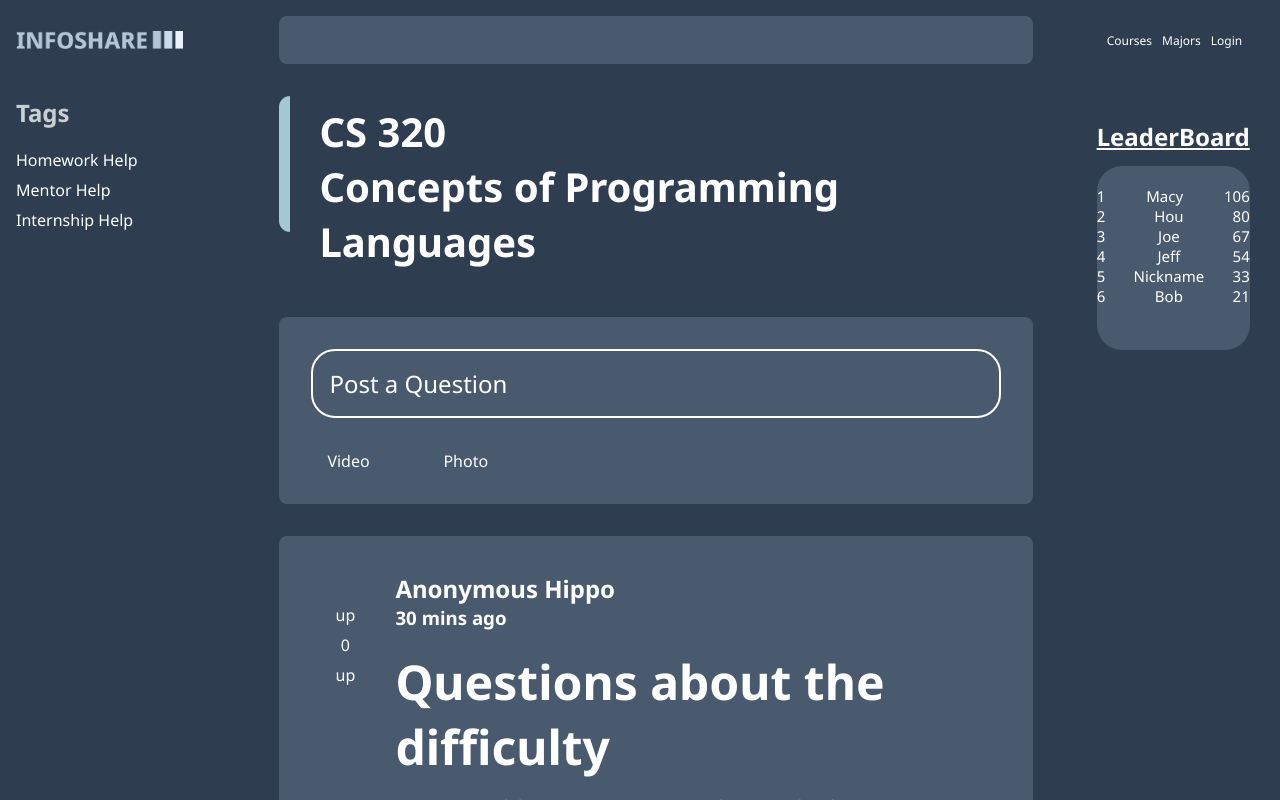
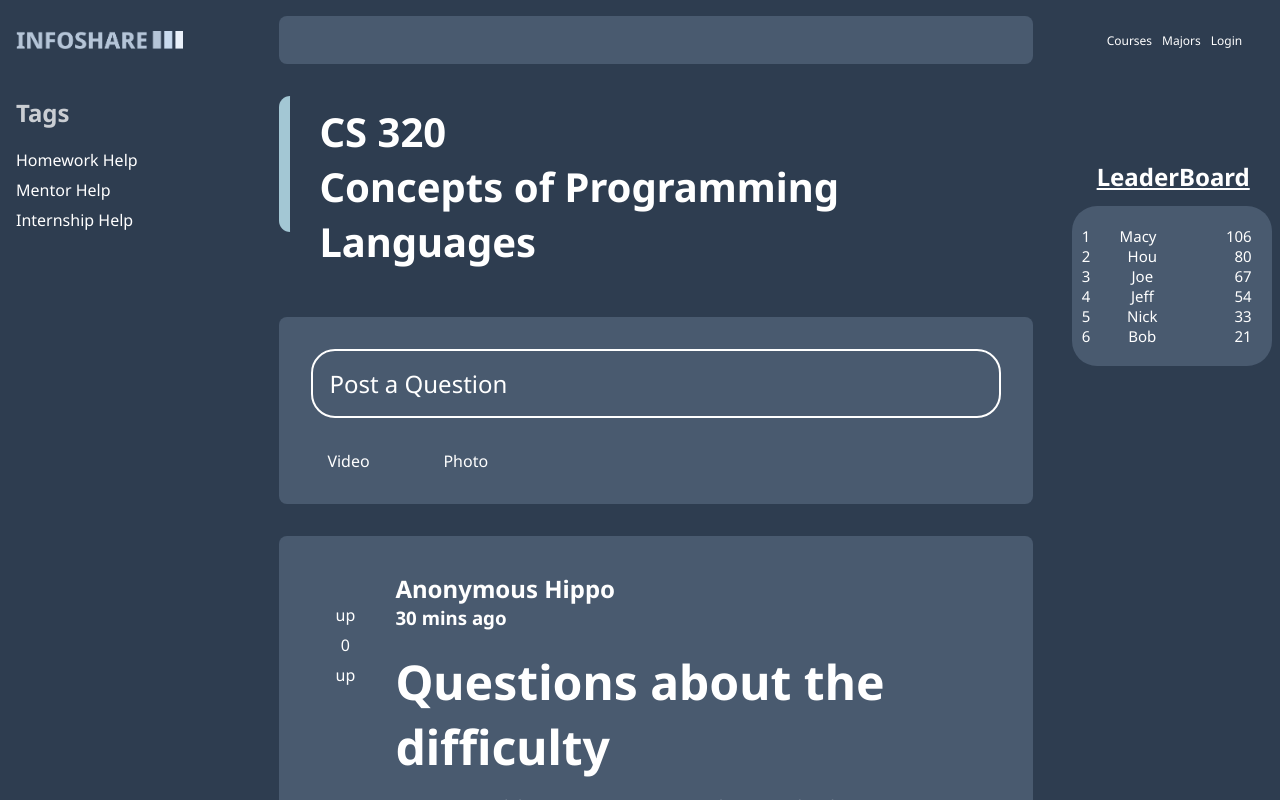
Before and after one commit to SciencePotato/bu-infoshare-next, a Next.js app: page /1/1 in a window 1280 px wide. Shown: the top 800 px of the page. Built offline with nearby package versions, Linux system fonts and the light colour scheme.

Commit message:
Clean LeaderBoard Styling

```diff
--- a/components/leaderboard/leaderboard.tsx
+++ b/components/leaderboard/leaderboard.tsx
@@ -45,7 +45,7 @@ export default function courseHeader() {
 
                     <div className={styles.container5}>
                         <div className={styles.rank}> 5 </div>
-                        <div className={styles.username}> Nickname </div>
+                        <div className={styles.username}> Nick </div>
                         <div className={styles.points}> 33 </div>
                     </div>
 
--- a/styles/Leaderboard.module.scss
+++ b/styles/Leaderboard.module.scss
@@ -1,8 +1,7 @@
 @import './globalVariable.scss';
 
 .containerTitle {
-    margin-top:1.5rem;
-    min-width: 50%;
+    margin-top:2rem;
 }
 
 .title1 {
@@ -10,15 +9,16 @@
     font-weight: bold;
     text-decoration: underline;
     font-size: 1.5rem;
+    margin-top:2rem;
+
 }
 
-.containerScores {
+.containerTitle .containerScores {
     background-color: $primary-color-light;
     border-radius: 25px;
     font-size: 15px;
-    margin: 0;
-    min-height: 10%;
-    min-width: 100%;
+    width: 200px;
+    margin-left: -25px;
 }
 
 .container1 {
@@ -57,3 +57,12 @@
     justify-content: space-between;
     align-items: flex-end;
 }
+
+.rank {
+    margin-right: -40px;
+    margin-left: 10px;
+}
+
+.points {
+    margin-right: 20px;
+}
```
